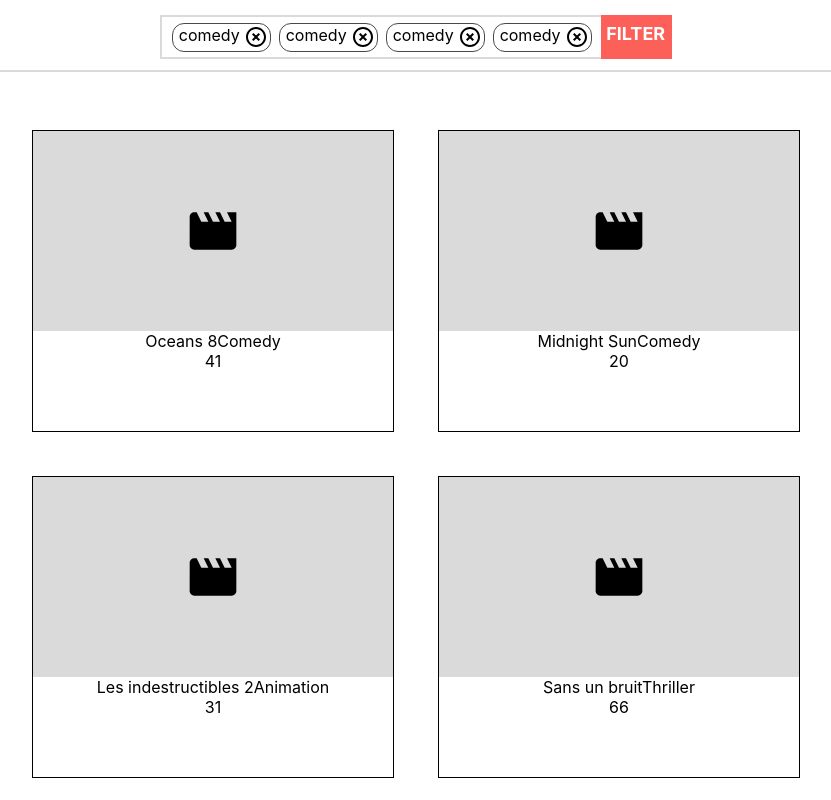
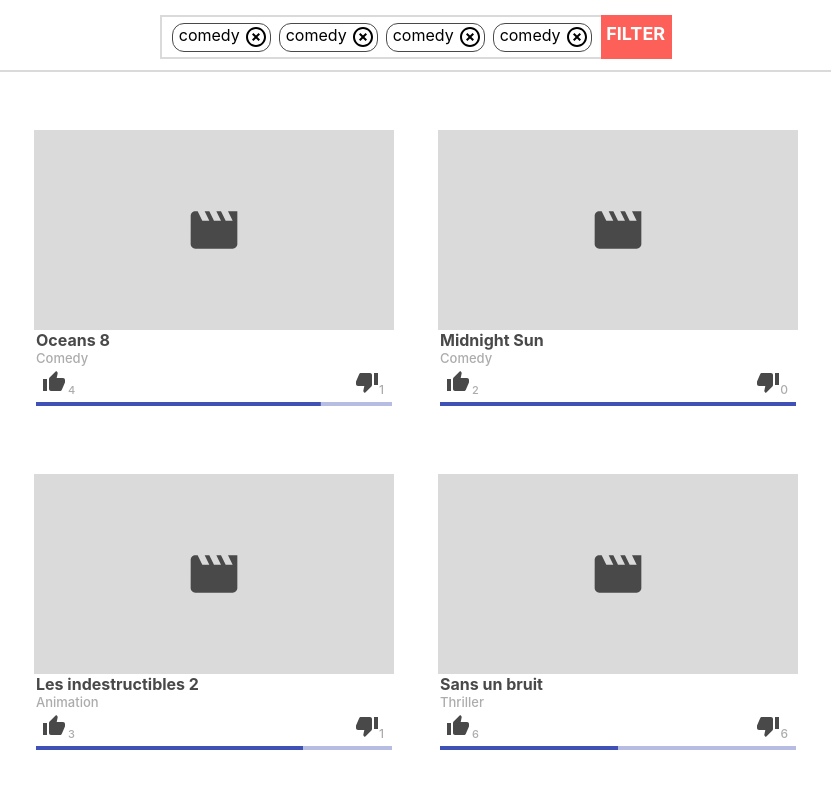
Before and after one commit to vk-573/react-film-list, a React (Create React App) app: page / in a window 1280 px wide. Shown: the top 800 px of the page, without its empty margins (224-1055 px from the left). Built offline with nearby package versions, Linux system fonts and the light colour scheme.

Commit message:
feat(Film) film component

```diff
--- a/src/components/film/film.js
+++ b/src/components/film/film.js
@@ -1,15 +1,39 @@
+import { useState } from 'react';
+
 import PropTypes from 'prop-types';
 import MovieIcon from '@material-ui/icons/Movie';
+import ThumbUp from '@material-ui/icons/ThumbUp';
+import ThumbDown from '@material-ui/icons/ThumbDown';
+import { LinearProgress } from '@material-ui/core';
 
 import "./film.scss";
 
 export const Film = (props) => {
+  const [liked, setLiked] = useState(null);
+  const [likes, setLikes] = useState(props.likes);
+  const [dislikes, setDislikes] = useState(props.dislikes);
   const onLike = () => {
-    console.log("like");
+    if (liked === true) {
+      setLikes(likes - 1);
+      setLiked(null);
+      return;
+    } else if (liked === false) {
+      setDislikes(dislikes - 1);
+    }
+    setLikes(likes + 1);
+    setLiked(true);
   }
 
   const onDislike = () => {
-    console.log("dislike");
+    if (liked === false) {
+      setLiked(null);
+      setDislikes(dislikes - 1);
+      return;
+    } else if (liked === true) {
+      setLikes(likes - 1);
+    }
+    setDislikes(dislikes + 1);
+    setLiked(false);
   }
 
   console.log("props:", props);
@@ -19,12 +43,27 @@ export const Film = (props) => {
         <MovieIcon/>
       </div>
       <div className="details">
-        {props.title}
-        {props.category}
+        <div className="title">
+          {props.title}
+        </div>
+        <div className="category">
+          {props.category}
+        </div>
       </div>
-      <div>
-        {props.likes}
-        {props.dislikes}
+      <div className="ratio-p">
+        <dov className="icons">
+          <div>
+            <ThumbUp className={liked === true ? 'liked' : ''} onClick={onLike} />
+            <span className="likes">{likes}</span>
+          </div>
+          <div>
+            <ThumbDown className={liked === false ? 'disliked' : ''} onClick={onDislike} />
+            <span className="dislikes">{dislikes}</span>
+          </div>
+        </dov>
+        <div className="ratio-bar">
+          <LinearProgress variant="determinate" value={(likes / (likes + dislikes)) * 100} />
+        </div>
       </div>
     </div>
   );
--- a/src/components/film/film.scss
+++ b/src/components/film/film.scss
@@ -5,7 +5,7 @@
   flex-direction: column;
   min-width: 360px;
   height: 300px;
-  border: 1px solid black;
+  // border: 1px solid black;
   margin:22px;
   .icon {
     cursor: pointer;
@@ -17,6 +17,7 @@
     justify-content: center;
     svg {
       font-size: 56px;
+      color: $black-60;
     }
   }
   .icon:hover {
@@ -26,5 +27,54 @@
     display:flex;
     flex-direction: column;
     flex-direction: start;
+    justify-content: flex-start;
+    div {
+      display: flex;
+      padding-left: 2px;
+    }
+    .title {
+      font-size: 16px;
+      font-weight: 700;
+      color: $black-60;
+    }
+    .category {
+      font-size: 13px;
+      font-weight: 500;
+      color: $black-30;
+    }
+  }
+  .ratio-p {
+    display:flex;
+    flex-direction: column;
+    .icons {
+      display:flex;
+      justify-content: space-between;
+      margin: 4px 8px 4px 8px;
+      svg {
+        color: $black-60 !important;
+        cursor: pointer;
+      }
+      .liked {
+        color: $blue-60 !important;
+      }
+      .disliked {
+        color: $blue-30 !important;
+      }
+      .likes {
+        font-weight: 500;
+        color: $black-30;
+        font-size: 11px;
+        margin-left: 2px;
+      }
+      .dislikes {
+        font-weight: 500;
+        color: $black-30;
+        font-size: 12px;
+        margin-right: 2px;
+      }
+    }
+    .ratio-bar {
+      margin: 0px 2px 0px 2px;
+    }
   }
 }
--- a/src/variables.scss
+++ b/src/variables.scss
@@ -6,3 +6,5 @@ $black-10: #dadada;
 $black-30: #acacac;
 $black-60: #494949;
 $black-90: #202020;
+$blue-30:  #B6BCE2;
+$blue-60: #3F51B5;
```
